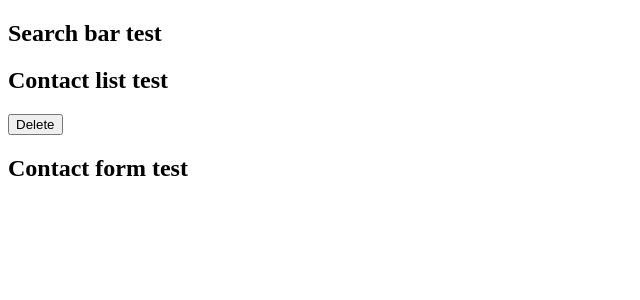
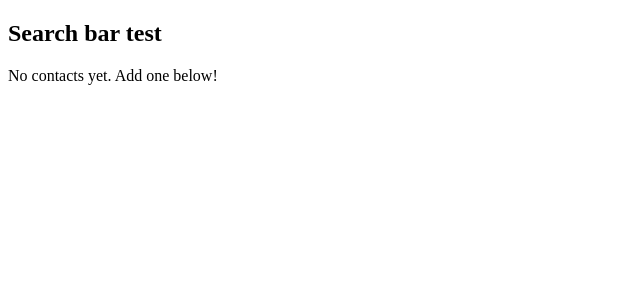
Before and after one commit to lana-bu/contactbook_webapp, a React (Vite) app: page / in a window 1280 px wide. Shown: the top 300 px of the page, without its empty margins (0-640 px from the left). Built offline with nearby package versions, Linux system fonts and the light colour scheme.

Commit message:
no contacts message

```diff
--- a/src/App.jsx
+++ b/src/App.jsx
@@ -3,13 +3,23 @@ import ContactForm from './components/ContactForm.jsx';
 import ContactList from './components/ContactList.jsx';
 import SearchBar from './components/SearchBar.jsx';
 
+const contactData = [];
 
 function App() {
+
+  let contactsDisplay
+    if (contactData.length <= 0) {
+      contactsDisplay = <span>No contacts yet. Add one below!</span>;
+    } else {
+      contactsDisplay = <ContactList items={contactData} />;
+    }
+
   return (
     <>
       <SearchBar />
-      <ContactList />
-      <ContactForm />
+      <div>
+        {contactsDisplay}
+      </div>
     </>
   );
 }
```
